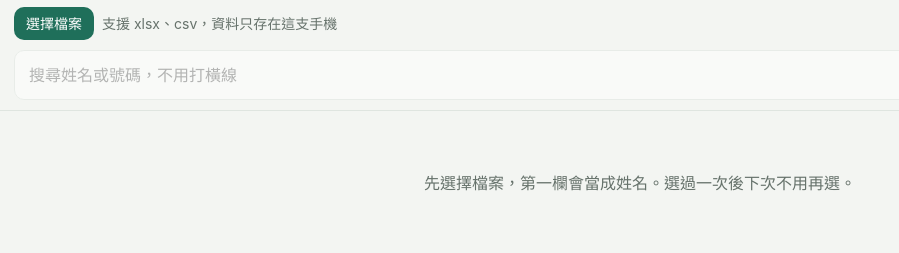
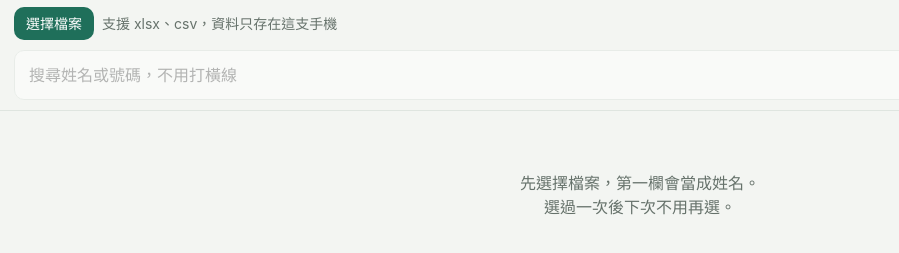
Before and after one commit to gino511/contacts, a plain HTML site: page index.html in a window 1280 px wide. Shown: the part 47-300 px from the top of the page, without its empty margins (0-899 px from the left). Drawn offline with Linux system fonts and the light colour scheme.

Commit message:
Update message in main section of index.html

```diff
--- a/index.html
+++ b/index.html
@@ -53,7 +53,7 @@ button.tel{margin:4px 8px 2px 0;padding:8px 14px;border:0;border-radius:999px;ba
 <input id="q" type="search" placeholder="搜尋姓名或號碼，不用打橫線" disabled autocomplete="off" inputmode="search">
 </header>
 <div id="count"></div>
-<main id="list"><div class="empty">先選擇檔案，第一欄會當成姓名。選過一次後下次不用再選。</div></main>
+<main id="list"><div class="empty">先選擇檔案，第一欄會當成姓名。<br>選過一次後下次不用再選。</div></main>
 <div id="sheet"><div class="panel"><div class="num" id="snum"></div><div class="who" id="swho"></div><a class="btn" id="scall" href="#">撥打</a><button class="btn ghost" id="scopy" type="button">複製號碼</button><button class="btn ghost" id="scancel" type="button">取消</button></div></div>
 <div id="toast"></div>
 <script>
```
